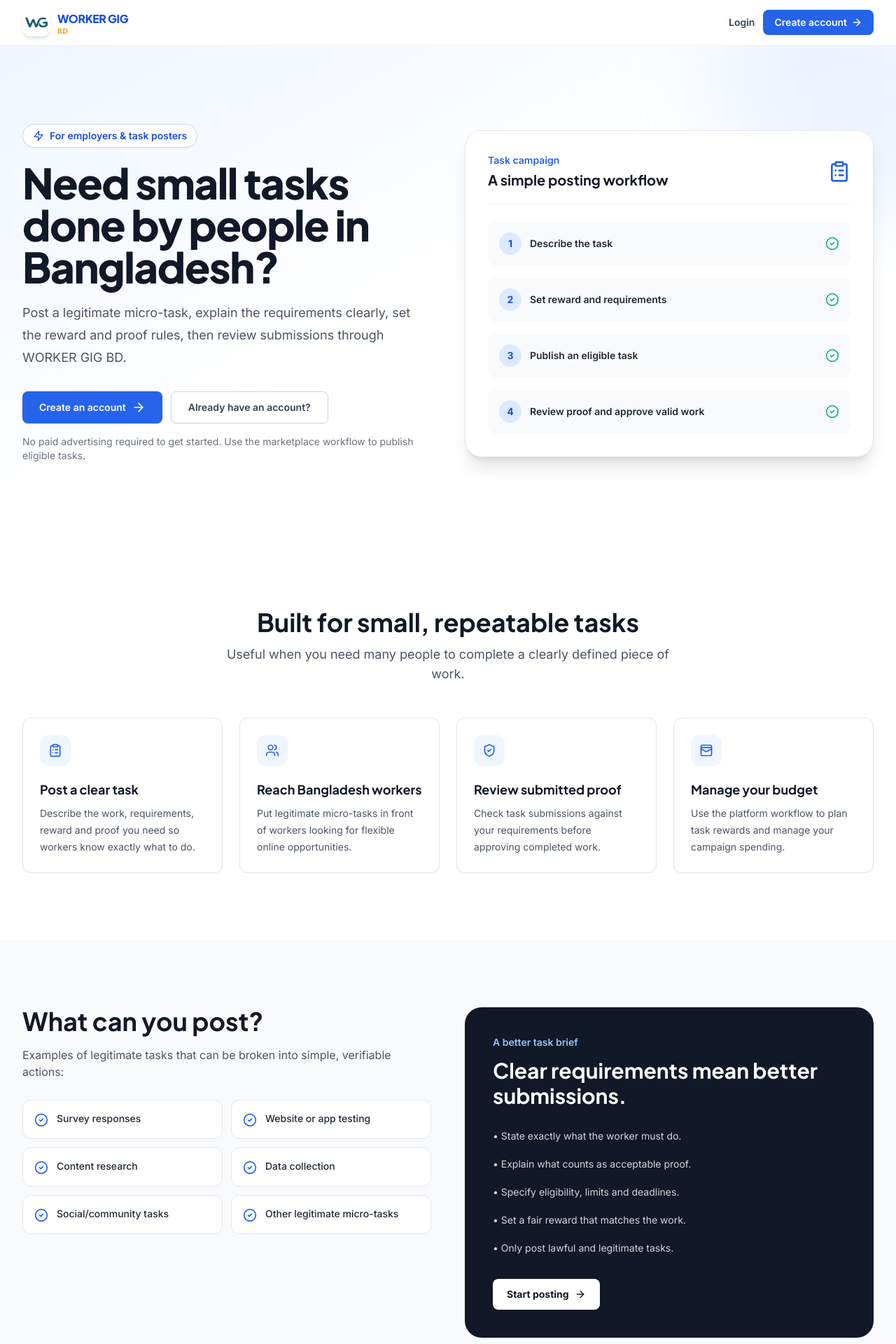
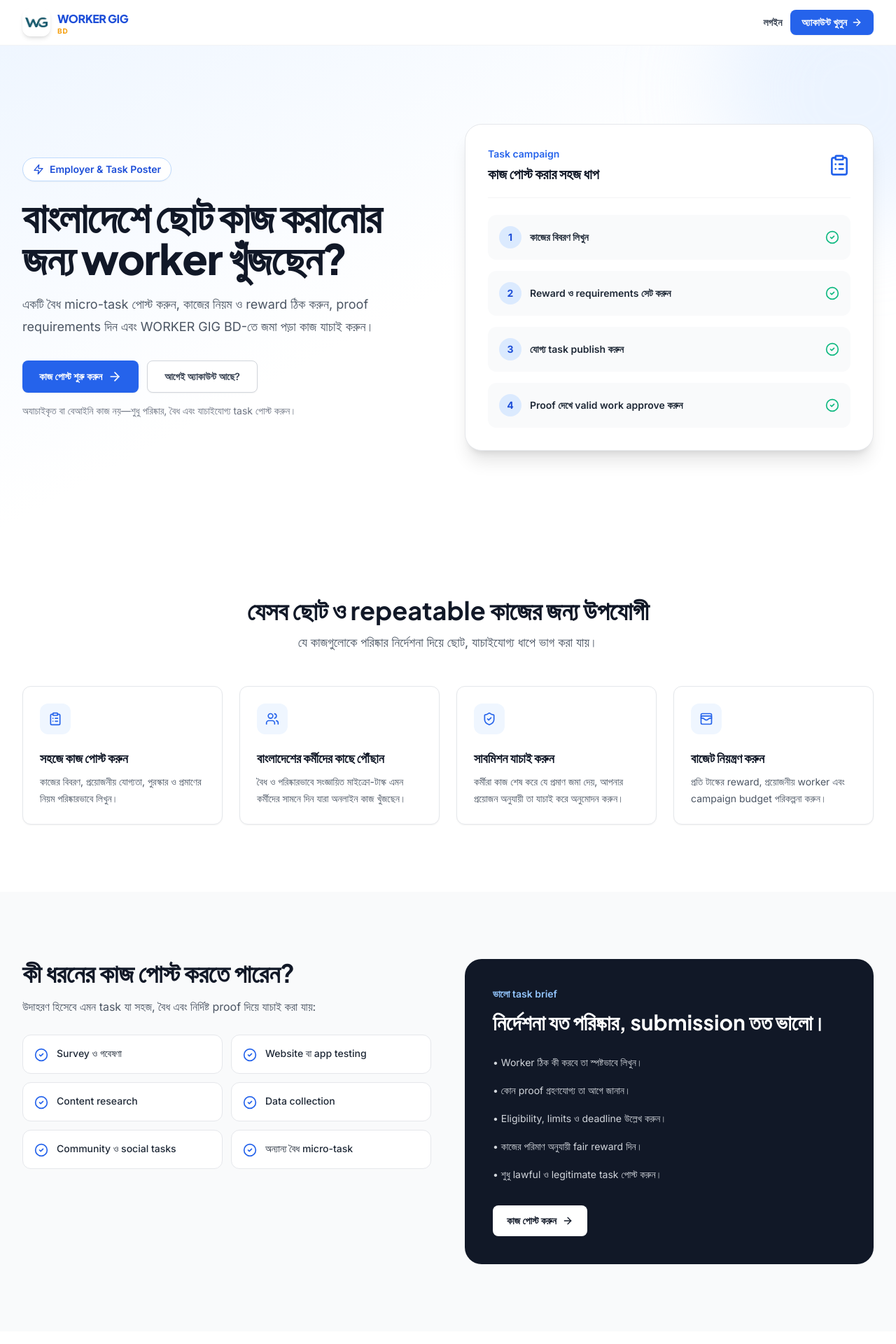
Before and after one commit to wasimmostakim2965-ui/workergigbd.site, a React (Vite) app: page /for-employers in a window 1280 px wide. Shown: the top 1920 px of the page at 70% size. Built offline with nearby package versions, Linux system fonts and the light colour scheme; no server answers.

Commit message:
growth: localize employer landing page for Bangladesh search intent

```diff
--- a/src/pages/ForEmployersPage.tsx
+++ b/src/pages/ForEmployersPage.tsx
@@ -4,18 +4,18 @@ import { Logo } from '@/components/Logo';
 import { useSeo } from '@/lib/useSeo';
 
 const benefits = [
-  { icon: ClipboardList, title: 'Post a clear task', desc: 'Describe the work, requirements, reward and proof you need so workers know exactly what to do.' },
-  { icon: Users, title: 'Reach Bangladesh workers', desc: 'Put legitimate micro-tasks in front of workers looking for flexible online opportunities.' },
-  { icon: ShieldCheck, title: 'Review submitted proof', desc: 'Check task submissions against your requirements before approving completed work.' },
-  { icon: WalletCards, title: 'Manage your budget', desc: 'Use the platform workflow to plan task rewards and manage your campaign spending.' },
+  { icon: ClipboardList, title: 'সহজে কাজ পোস্ট করুন', desc: 'কাজের বিবরণ, প্রয়োজনীয় যোগ্যতা, পুরস্কার ও প্রমাণের নিয়ম পরিষ্কারভাবে লিখুন।' },
+  { icon: Users, title: 'বাংলাদেশের কর্মীদের কাছে পৌঁছান', desc: 'বৈধ ও পরিষ্কারভাবে সংজ্ঞায়িত মাইক্রো-টাস্ক এমন কর্মীদের সামনে দিন যারা অনলাইন কাজ খুঁজছেন।' },
+  { icon: ShieldCheck, title: 'সাবমিশন যাচাই করুন', desc: 'কর্মীরা কাজ শেষ করে যে প্রমাণ জমা দেয়, আপনার প্রয়োজন অনুযায়ী তা যাচাই করে অনুমোদন করুন।' },
+  { icon: WalletCards, title: 'বাজেট নিয়ন্ত্রণ করুন', desc: 'প্রতি টাস্কের reward, প্রয়োজনীয় worker এবং campaign budget পরিকল্পনা করুন।' },
 ];
 
-const examples = ['Survey responses', 'Website or app testing', 'Content research', 'Data collection', 'Social/community tasks', 'Other legitimate micro-tasks'];
+const examples = ['Survey ও গবেষণা', 'Website বা app testing', 'Content research', 'Data collection', 'Community ও social tasks', 'অন্যান্য বৈধ micro-task'];
 
 export function ForEmployersPage() {
   useSeo({
-    title: 'Post Micro Tasks in Bangladesh | WORKER GIG BD',
-    description: 'Post legitimate micro-tasks and reach workers in Bangladesh. Set requirements, rewards and proof rules, then review completed submissions on WORKER GIG BD.',
+    title: 'বাংলাদেশে Micro Job পোস্ট করুন | WORKER GIG BD',
+    description: 'বাংলাদেশের কর্মীদের জন্য বৈধ micro-task পোস্ট করুন। কাজের নিয়ম, reward ও proof requirements সেট করে WORKER GIG BD-তে submission যাচাই করুন।',
     path: '/for-employers',
   });
 
@@ -25,8 +25,8 @@ export function ForEmployersPage() {
         <div className="mx-auto flex max-w-7xl items-center justify-between px-4 py-3 sm:px-6 lg:px-8">
           <Link to="/" aria-label="WORKER GIG BD home"><Logo size={40} /></Link>
           <div className="flex items-center gap-3">
-            <Link to="/login" className="hidden text-sm font-semibold text-gray-700 hover:text-primary-600 sm:inline-flex">Login</Link>
-            <Link to="/signup" className="inline-flex items-center gap-1.5 rounded-lg bg-primary-600 px-4 py-2 text-sm font-semibold text-white shadow-sm hover:bg-primary-700">Create account <ArrowRight className="h-4 w-4" /></Link>
+            <Link to="/login" className="hidden text-sm font-semibold text-gray-700 hover:text-primary-600 sm:inline-flex">লগইন</Link>
+            <Link to="/signup" className="inline-flex items-center gap-1.5 rounded-lg bg-primary-600 px-4 py-2 text-sm font-semibold text-white shadow-sm hover:bg-primary-700">অ্যাকাউন্ট খুলুন <ArrowRight className="h-4 w-4" /></Link>
           </div>
         </div>
       </nav>
@@ -37,31 +37,31 @@ export function ForEmployersPage() {
           <div className="relative mx-auto grid max-w-7xl items-center gap-12 px-4 sm:px-6 lg:grid-cols-2 lg:px-8">
             <div>
               <div className="mb-5 inline-flex items-center gap-2 rounded-full border border-primary-200 bg-white px-3.5 py-1.5 text-sm font-semibold text-primary-700 shadow-sm">
-                <Zap className="h-4 w-4" /> For employers & task posters
+                <Zap className="h-4 w-4" /> Employer &amp; Task Poster
               </div>
               <h1 className="font-heading text-4xl font-extrabold leading-tight tracking-tight sm:text-5xl lg:text-6xl">
-                Need small tasks done by people in Bangladesh?
+                বাংলাদেশে ছোট কাজ করানোর জন্য worker খুঁজছেন?
               </h1>
               <p className="mt-5 max-w-2xl text-lg leading-8 text-gray-600">
-                Post a legitimate micro-task, explain the requirements clearly, set the reward and proof rules, then review submissions through WORKER GIG BD.
+                একটি বৈধ micro-task পোস্ট করুন, কাজের নিয়ম ও reward ঠিক করুন, proof requirements দিন এবং WORKER GIG BD-তে জমা পড়া কাজ যাচাই করুন।
               </p>
               <div className="mt-8 flex flex-col gap-3 sm:flex-row">
-                <Link to="/signup" className="btn-primary px-6 py-3">Create an account <ArrowRight className="h-5 w-5" /></Link>
-                <Link to="/login" className="btn-secondary px-6 py-3">Already have an account?</Link>
+                <Link to="/signup" className="btn-primary px-6 py-3">কাজ পোস্ট শুরু করুন <ArrowRight className="h-5 w-5" /></Link>
+                <Link to="/login" className="btn-secondary px-6 py-3">আগেই অ্যাকাউন্ট আছে?</Link>
               </div>
-              <p className="mt-4 text-sm text-gray-500">No paid advertising required to get started. Use the marketplace workflow to publish eligible tasks.</p>
+              <p className="mt-4 text-sm text-gray-500">অযাচাইকৃত বা বেআইনি কাজ নয়—শুধু পরিষ্কার, বৈধ এবং যাচাইযোগ্য task পোস্ট করুন।</p>
             </div>
 
             <div className="rounded-3xl border border-gray-200 bg-white p-6 shadow-xl sm:p-8">
               <div className="flex items-center justify-between border-b border-gray-100 pb-5">
                 <div>
                   <p className="text-sm font-semibold text-primary-600">Task campaign</p>
-                  <h2 className="mt-1 text-xl font-bold">A simple posting workflow</h2>
+                  <h2 className="mt-1 text-xl font-bold">কাজ পোস্ট করার সহজ ধাপ</h2>
                 </div>
                 <ClipboardList className="h-8 w-8 text-primary-600" />
               </div>
               <div className="mt-6 space-y-4">
-                {['Describe the task', 'Set reward and requirements', 'Publish an eligible task', 'Review proof and approve valid work'].map((item, index) => (
+                {['কাজের বিবরণ লিখুন', 'Reward ও requirements সেট করুন', 'যোগ্য task publish করুন', 'Proof দেখে valid work approve করুন'].map((item, index) => (
                   <div key={item} className="flex items-center gap-3 rounded-xl bg-gray-50 p-4">
                     <span className="flex h-8 w-8 shrink-0 items-center justify-center rounded-full bg-primary-100 text-sm font-bold text-primary-700">{index + 1}</span>
                     <span className="text-sm font-semibold text-gray-800">{item}</span>
@@ -76,8 +76,8 @@ export function ForEmployersPage() {
         <section className="py-20 sm:py-24">
           <div className="mx-auto max-w-7xl px-4 sm:px-6 lg:px-8">
             <div className="mx-auto max-w-2xl text-center">
-              <h2 className="font-heading text-3xl font-bold sm:text-4xl">Built for small, repeatable tasks</h2>
-              <p className="mt-3 text-lg text-gray-600">Useful when you need many people to complete a clearly defined piece of work.</p>
+              <h2 className="font-heading text-3xl font-bold sm:text-4xl">যেসব ছোট ও repeatable কাজের জন্য উপযোগী</h2>
+              <p className="mt-3 text-lg text-gray-600">যে কাজগুলোকে পরিষ্কার নির্দেশনা দিয়ে ছোট, যাচাইযোগ্য ধাপে ভাগ করা যায়।</p>
             </div>
             <div className="mt-12 grid gap-6 sm:grid-cols-2 lg:grid-cols-4">
               {benefits.map(({ icon: Icon, title, desc }) => (
@@ -94,8 +94,8 @@ export function ForEmployersPage() {
         <section className="bg-gray-50 py-20 sm:py-24">
           <div className="mx-auto grid max-w-7xl gap-12 px-4 sm:px-6 lg:grid-cols-2 lg:px-8">
             <div>
-              <h2 className="font-heading text-3xl font-bold sm:text-4xl">What can you post?</h2>
-              <p className="mt-4 text-gray-600">Examples of legitimate tasks that can be broken into simple, verifiable actions:</p>
+              <h2 className="font-heading text-3xl font-bold sm:text-4xl">কী ধরনের কাজ পোস্ট করতে পারেন?</h2>
+              <p className="mt-4 text-gray-600">উদাহরণ হিসেবে এমন task যা সহজ, বৈধ এবং নির্দিষ্ট proof দিয়ে যাচাই করা যায়:</p>
               <div className="mt-7 grid gap-3 sm:grid-cols-2">
                 {examples.map((example) => (
                   <div key={example} className="flex items-start gap-3 rounded-xl border border-gray-200 bg-white p-4">
@@ -106,25 +106,25 @@ export function ForEmployersPage() {
               </div>
             </div>
             <div className="rounded-3xl bg-gray-900 p-8 text-white sm:p-10">
-              <p className="text-sm font-semibold text-primary-300">A better task brief</p>
-              <h2 className="mt-3 font-heading text-3xl font-bold">Clear requirements mean better submissions.</h2>
+              <p className="text-sm font-semibold text-primary-300">ভালো task brief</p>
+              <h2 className="mt-3 font-heading text-3xl font-bold">নির্দেশনা যত পরিষ্কার, submission তত ভালো।</h2>
               <ul className="mt-7 space-y-4 text-sm leading-6 text-gray-300">
-                <li>• State exactly what the worker must do.</li>
-                <li>• Explain what counts as acceptable proof.</li>
-                <li>• Specify eligibility, limits and deadlines.</li>
-                <li>• Set a fair reward that matches the work.</li>
-                <li>• Only post lawful and legitimate tasks.</li>
+                <li>• Worker ঠিক কী করবে তা স্পষ্টভাবে লিখুন।</li>
+                <li>• কোন proof গ্রহণযোগ্য তা আগে জানান।</li>
+                <li>• Eligibility, limits ও deadline উল্লেখ করুন।</li>
+                <li>• কাজের পরিমাণ অনুযায়ী fair reward দিন।</li>
+                <li>• শুধু lawful ও legitimate task পোস্ট করুন।</li>
               </ul>
-              <Link to="/signup" className="mt-8 inline-flex items-center gap-2 rounded-lg bg-white px-5 py-3 text-sm font-bold text-gray-900 hover:bg-gray-100">Start posting <ArrowRight className="h-4 w-4" /></Link>
+              <Link to="/signup" className="mt-8 inline-flex items-center gap-2 rounded-lg bg-white px-5 py-3 text-sm font-bold text-gray-900 hover:bg-gray-100">কাজ পোস্ট করুন <ArrowRight className="h-4 w-4" /></Link>
             </div>
           </div>
         </section>
 
         <section className="py-20">
           <div className="mx-auto max-w-3xl px-4 text-center sm:px-6">
-            <h2 className="font-heading text-3xl font-bold sm:text-4xl">Ready to publish your first task?</h2>
-            <p className="mt-4 text-lg text-gray-600">Create your account and use the dashboard to access the task-posting workflow.</p>
-            <Link to="/signup" className="btn-primary mt-8 px-7 py-3.5">Create account <ArrowRight className="h-5 w-5" /></Link>
+            <h2 className="font-heading text-3xl font-bold sm:text-4xl">আপনার প্রথম task publish করতে প্রস্তুত?</h2>
+            <p className="mt-4 text-lg text-gray-600">অ্যাকাউন্ট খুলে dashboard-এর task-posting workflow ব্যবহার করুন।</p>
+            <Link to="/signup" className="btn-primary mt-8 px-7 py-3.5">অ্যাকাউন্ট তৈরি করুন <ArrowRight className="h-5 w-5" /></Link>
           </div>
         </section>
       </main>
```
